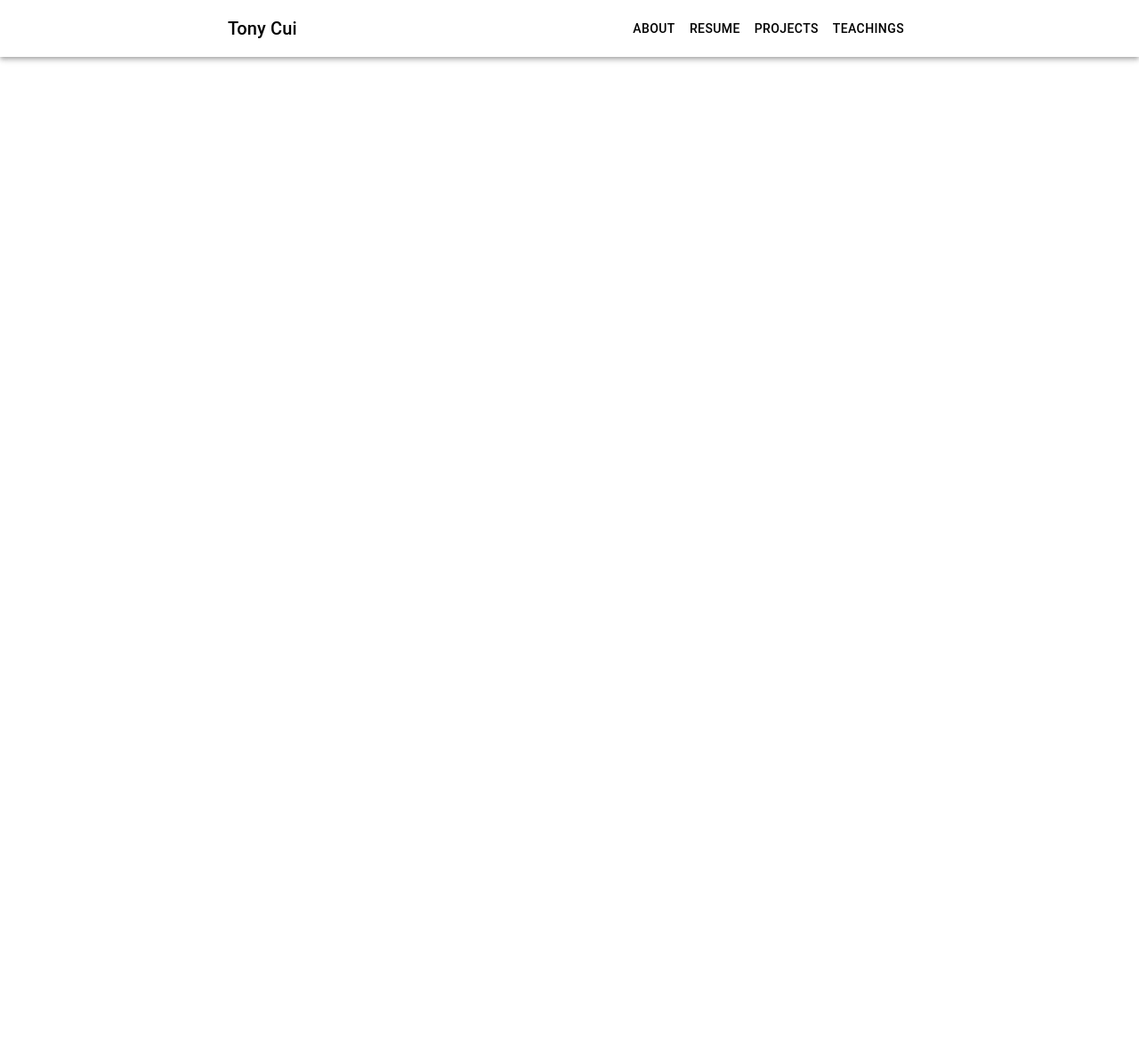
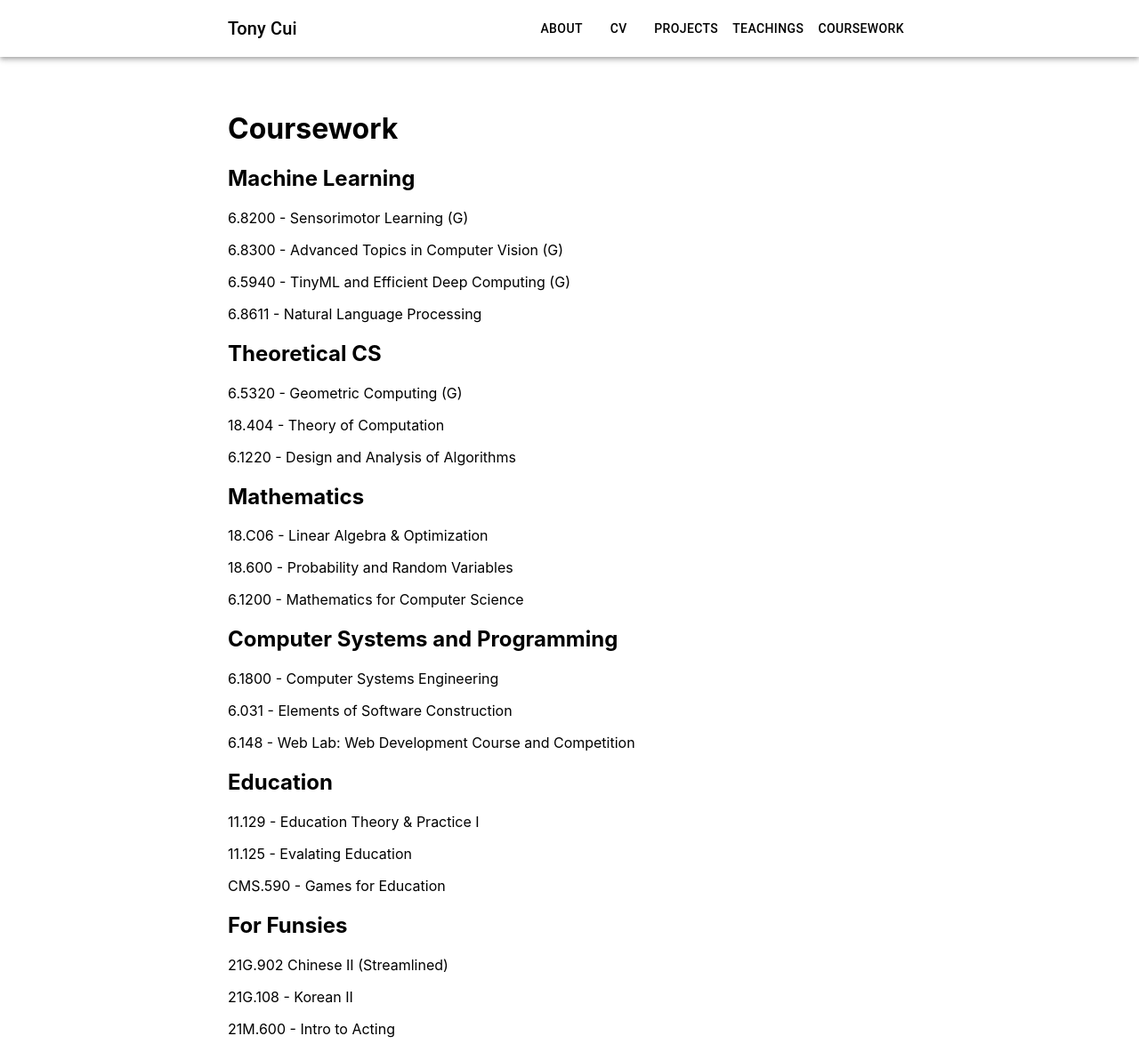
Before and after one commit to tcui37/tcui37.github.io, a React (Create React App) app: page /Coursework in a window 1280 px wide. Shown: the whole page at 89% size. Before the commit the page ends 800 px from the top, so only its background shows below. Built offline with nearby package versions, Linux system fonts and the light colour scheme.

Commit message:
correction

```diff
--- a/src/App.tsx
+++ b/src/App.tsx
@@ -2,9 +2,10 @@ import './App.scss';
 
 import { BrowserRouter, Routes, Route, Link } from 'react-router-dom';
 import About from './pages/About';
-import Resume from './pages/Resume';
+import CV from './pages/CV';
 import Teachings from './pages/Teachings';
 import Projects from './pages/Projects';
+import Coursework from './pages/Coursework';
 import { AppBar, Toolbar, IconButton, Typography, Button, } from '@mui/material';
 
 const pages = ['About', 'Resume'];
@@ -17,10 +18,10 @@ function Navbar() {
                   Tony Cui
               </Typography>
               <Button color="inherit" component={Link} to='/'> About </Button>
-              <Button color="inherit" component={Link} to='/resume'> Resume </Button>
+              <Button color="inherit" component={Link} to='/CV'> CV </Button>
               <Button color="inherit" component={Link} to='/projects'> Projects </Button>
               <Button color="inherit" component={Link} to='/teachings'> Teachings </Button>
-
+              <Button color="inherit" component={Link} to='/Coursework'> Coursework </Button>
           </Toolbar>
       </AppBar>
   );
@@ -37,9 +38,11 @@ function App() {
         <div className='half'>
           <Routes>
             <Route path='/' element={<About />} />
-            <Route path='/resume' element={<Resume />} />
+            <Route path='/CV' element={<CV />} />
             <Route path='/teachings' element={<Teachings />} />
             <Route path='/projects' element={<Projects />} />
+            <Route path='/Coursework' element={<Coursework />} />
+
           </Routes>
         </div>
       </BrowserRouter>
--- a/src/pages/Resume.tsx
+++ b/src/pages/CV.tsx
@@ -49,7 +49,7 @@ const experiences = {
 const Resume: React.FC = () => {
     return (
         <div>
-            <h1>Resume</h1>
+            <h1>CV</h1>
             My full CV can be found <a href='https://www.dropbox.com/scl/fi/qvs2mru4w8k05v8dnrb44/Tony-Cui-CV.pdf?rlkey=1mmb0uf2e5cxiw7luod5txpwk&st=lt8ernvk&dl=0'>Here</a>:
             {/* <h2>Education</h2>
                 {experiences.education.map((education) => (
--- /dev/null
+++ b/src/pages/Coursework.tsx
@@ -0,0 +1,78 @@
+import React from 'react';
+
+// const coursework = {
+//     'Spring 2024': [
+//         '6.8200 - Sensorimotor Learning (G)',
+//         '6.5320 - Gepmetric Computing (G)',
+//         '6.UR - Undergraduate Research,'
+//     ],
+//     'Fall 2023': [
+//         '6.5940 - TinyML and Efficient Deep Computing (G)',
+//         '18.404 - Theory of Computation',
+//         '11.129 - Education Theory & Practice I',
+//     ],
+//     'Spring 2023': [
+//         '6.8300 - Advanced Topics in Computer Vision (G)',
+//         '6.1800 - Computer Systems Engineering',
+//         '21G.902 Chinese II (Streamlined)',
+//         '21G.108 - Korean II',
+//         ],
+//     'Fall 2022': [
+//         '6.8611 - Natural Language Processing',
+//         '6.1200 - Mathematics for Computer Science',
+//         '18.C06 - Linear Algebra & Optimization',
+//         '18.600 - Probability and Random Variables',
+//     ],
+// }
+const coursework = {
+    'Machine Learning': [
+        '6.8200 - Sensorimotor Learning (G)',
+        '6.8300 - Advanced Topics in Computer Vision (G)',
+        '6.5940 - TinyML and Efficient Deep Computing (G)',
+        '6.8611 - Natural Language Processing',
+    ],
+    'Theoretical CS': [
+        '6.5320 - Geometric Computing (G)',
+        '18.404 - Theory of Computation',
+        '6.1220 - Design and Analysis of Algorithms'
+    ],
+    'Mathematics': [
+        '18.C06 - Linear Algebra & Optimization',
+        '18.600 - Probability and Random Variables',
+        '6.1200 - Mathematics for Computer Science'
+    ],
+    'Computer Systems and Programming': [
+        '6.1800 - Computer Systems Engineering',
+        '6.031 - Elements of Software Construction',
+        '6.148 - Web Lab: Web Development Course and Competition',
+    ],
+    'Education': [
+        '11.129 - Education Theory & Practice I',
+        '11.125 - Evalating Education',
+        'CMS.590 - Games for Education',
+    ],
+    'For Funsies': [
+        '21G.902 Chinese II (Streamlined)',
+        '21G.108 - Korean II',
+        '21M.600 - Intro to Acting',
+    ],
+}
+
+
+const Coursework: React.FC = () => {
+    return (
+        <div>
+            <h1>Coursework</h1>
+            {Object.entries(coursework).map(([category, courses]) => (
+                <>
+                    <h2>{category}</h2>
+                    {courses.map((course) => (
+                        <p>{course}</p>
+                    ))}
+                </>
+            ))}
+        </div>
+    );
+};
+
+export default Coursework;
```
